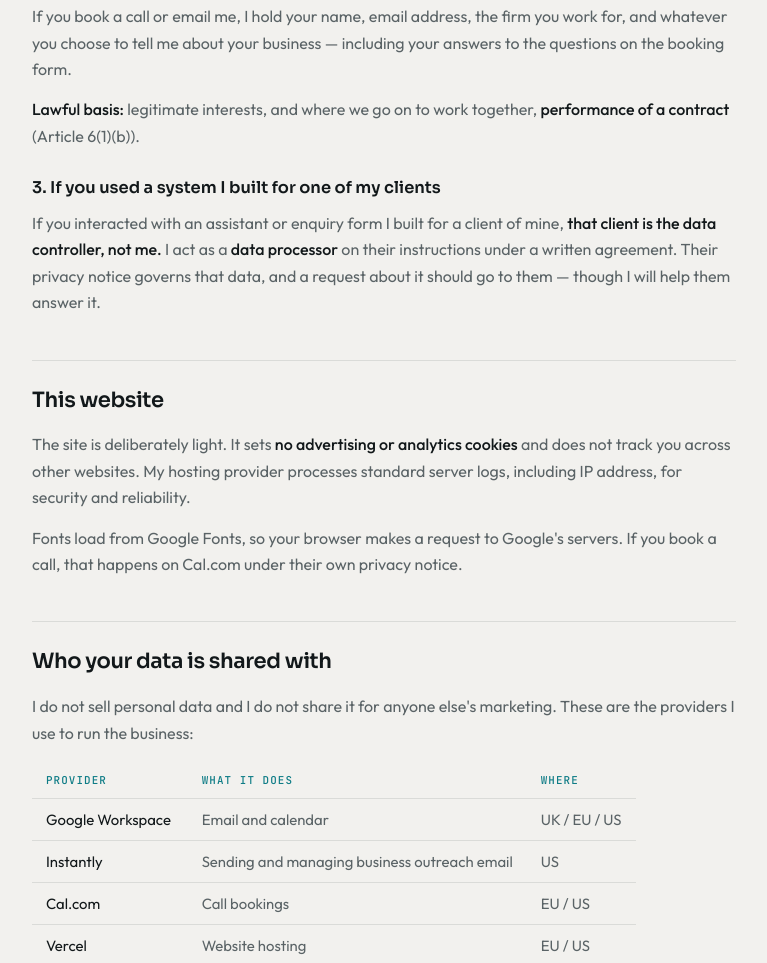
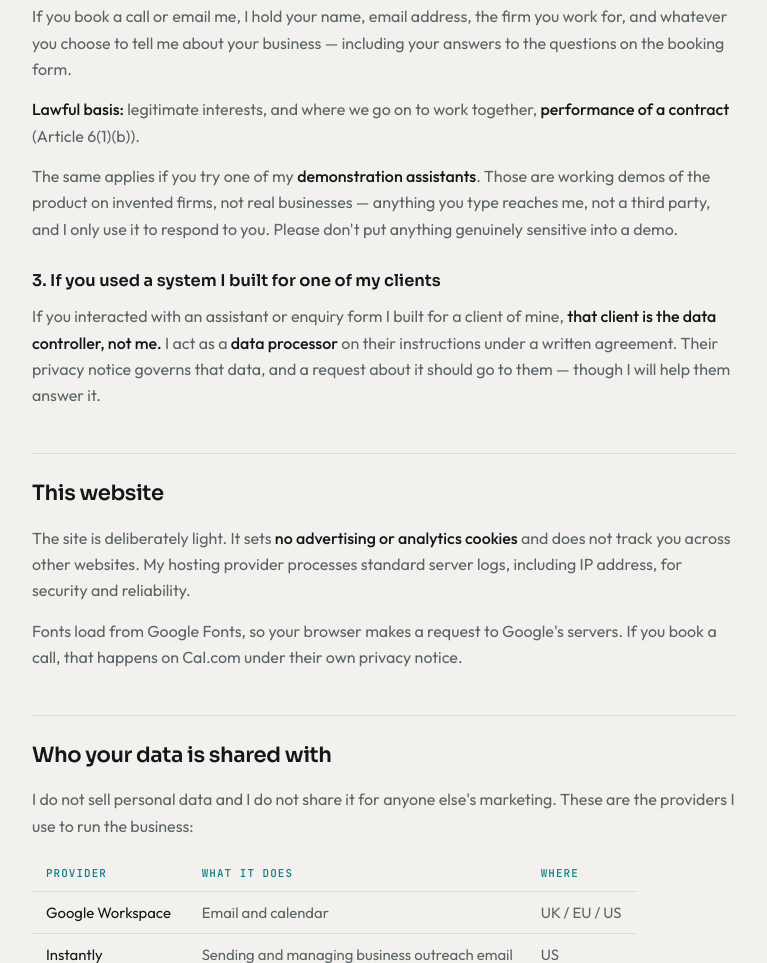
Before and after one commit to jackburdett7-dev/jmburdett-Website, a plain HTML site: page privacy.html in a window 1280 px wide. Shown: the part 1193-2156 px from the top of the page, without its empty margins (256-1023 px from the left). Drawn offline with Linux system fonts and the light colour scheme.

Commit message:
docs: cover demonstration assistants in the privacy notice
The vertical demos now link here from inside the chat window, so the notice
should say what happens to anything typed into one: it reaches Jack, not a
third party, and is only used to reply.

Also warns against putting anything genuinely sensitive into a demo, which is
worth saying when the demo is dressed as an accountancy practice.

Co-Authored-By: Claude Opus 5 <noreply@anthropic.com>

```diff
--- a/privacy.html
+++ b/privacy.html
@@ -98,6 +98,7 @@
   <h3>2. If you contacted me</h3>
   <p>If you book a call or email me, I hold your name, email address, the firm you work for, and whatever you choose to tell me about your business — including your answers to the questions on the booking form.</p>
   <p><strong>Lawful basis:</strong> legitimate interests, and where we go on to work together, <strong>performance of a contract</strong> (Article 6(1)(b)).</p>
+  <p>The same applies if you try one of my <strong>demonstration assistants</strong>. Those are working demos of the product on invented firms, not real businesses — anything you type reaches me, not a third party, and I only use it to respond to you. Please don't put anything genuinely sensitive into a demo.</p>
 
   <h3>3. If you used a system I built for one of my clients</h3>
   <p>If you interacted with an assistant or enquiry form I built for a client of mine, <strong>that client is the data controller, not me.</strong> I act as a <strong>data processor</strong> on their instructions under a written agreement. Their privacy notice governs that data, and a request about it should go to them — though I will help them answer it.</p>
```
